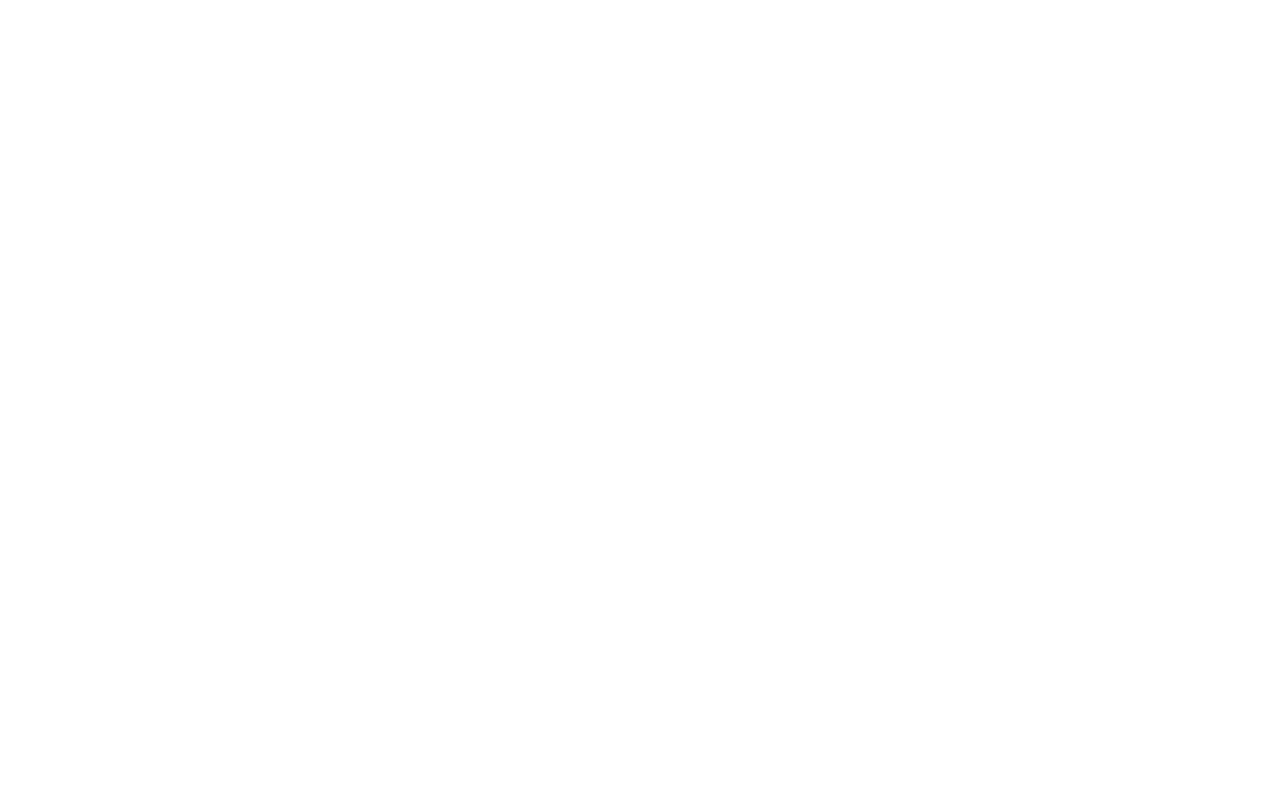
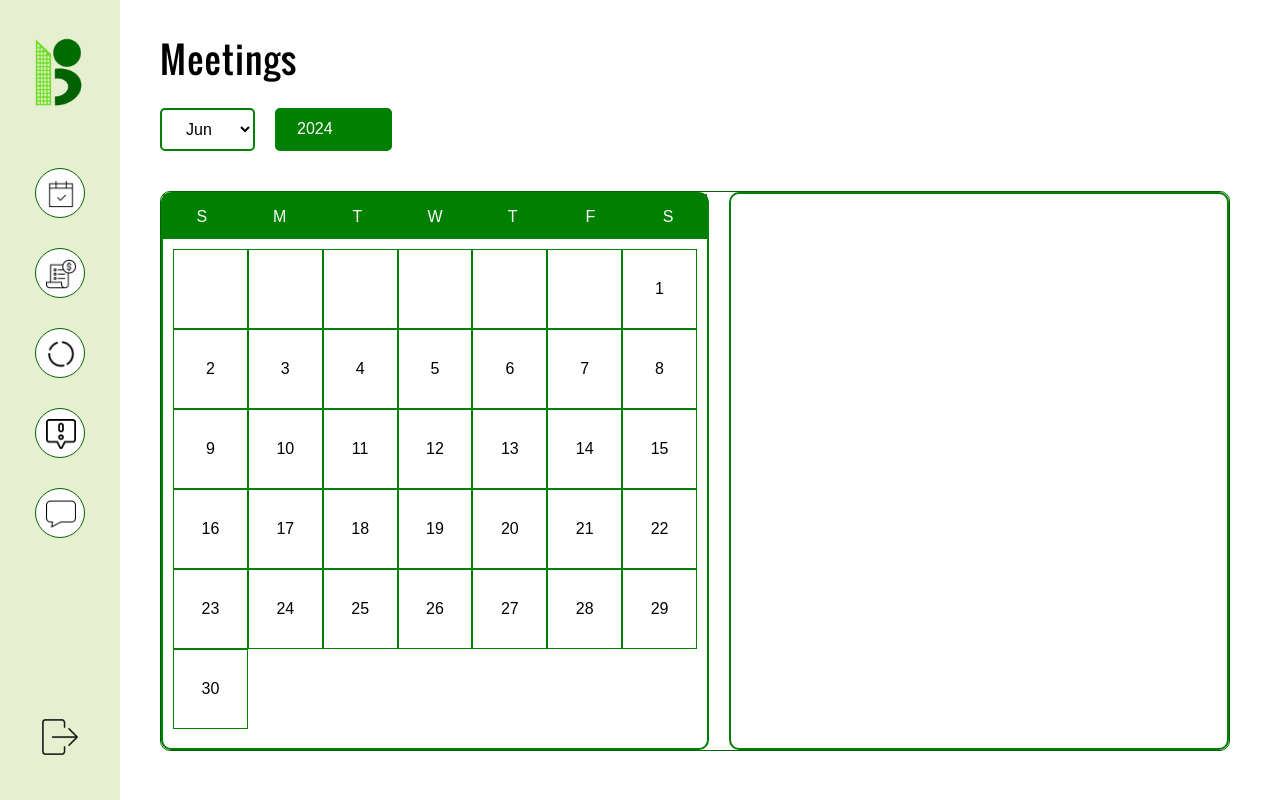
Before and after one commit to Just-Midhun/BuildFlow, a React (Create React App) app: page /meetings in a window 1280 px wide. Before the commit this address had no page. Built offline with nearby package versions, Linux system fonts and the light colour scheme.

Commit message:
created a connection to meetings and removed the previous meetings to merge the same with current meetings.js, also added new connections in app.js, kept as comments as of now

```diff
--- a/src/App.js
+++ b/src/App.js
@@ -8,6 +8,14 @@ import Tenant from './pages/tenant_login';
 import TenantSignUp from './pages/tenant_signup';
 import CurrentHappenings from './pages/current_happenings';
 import Bills from './pages/bills';
+import Meetings from './pages/meetings';
+/*
+import PaymentHistory from './pages/payment_history';
+import CameraStatus from './pages/camera_status';
+import LiftStatus from './pages/lift_status';
+import CurrentComplaints from './pages/current_complaints';
+import RoomDisplay from './pages/room_display';
+*/
 import './App.css';
 
 function App() {
@@ -21,6 +29,13 @@ function App() {
         <Route path="/tenant_signup" element={<TenantSignUp/>}/>
         <Route path="/current_happenings" element={<CurrentHappenings/>}/>
         <Route path="/bills" element={<Bills/>}/>
+        <Route path="/meetings" element={<Meetings/>}/>
+        {/*<Route path="/payment_history" element={<PaymentHistory/>}/>
+        <Route path="/camera_status" element={<CameraStatus/>}/>
+        <Route path="/lift_status" element={<LiftStatus/>}/>
+        <Route path="/current_complaints" element={<CurrentComplaints/>}/>
+        <Route path="/room_display" element={<RoomDisplay/>}/>
+        */}
       </Routes>
     </Router>
   );
--- a/src/components/Navbar.js
+++ b/src/components/Navbar.js
@@ -11,6 +11,9 @@ const Navbar = () => {
     navigate('/current_happenings');
   };
 
+  const handleMeetingsClick = () => {
+    navigate('/meetings');
+  }
   return (
     <div className="dashboard-navbar">
       <a data-tooltip="Dashboard">
@@ -22,8 +25,8 @@ const Navbar = () => {
         />
       </a>
       <div className="navbuttons">
-        <button className="navbutton" data-tooltip="Events">
-          <a href="meetings.html">
+        <button className="navbutton" data-tooltip="Events" onClick={handleMeetingsClick}>
+          <a >
             <img className="navbar-button-img" src="../../assets/images/tenant/events.png" alt="Events" />
           </a>
         </button>
--- a/src/components/home.css
+++ b/src/components/home.css
@@ -43,7 +43,7 @@ body {
 }
 
 /* Navbar Styling */
-.navbar {
+.navbar-home {
     background-color: var(--tertiary-color);
     color: black;
     position: absolute;
@@ -56,7 +56,7 @@ body {
     box-shadow: 0 2px 10px rgba(0, 0, 0, 0.1);
 }
 
-.navbar .container {
+.navbar-home .container {
     display: flex;
     justify-content: space-between;
     align-items: center;
@@ -65,17 +65,17 @@ body {
     margin: auto;
 }
 
-.navbar .logo {
+.navbar-home .logo {
     display: flex;
     justify-content: center;
 }
 
-.navbar .logo img {
+.navbar-home .logo img {
     height: 100px;
     width: auto;
 }
 
-.navbar .nav-links {
+.navbar-home .nav-links {
     display: flex;
     justify-content: space-around;
     align-items: center;
@@ -84,7 +84,7 @@ body {
     font-size: 30px;
 }
 
-.navbar .nav-links li a {
+.navbar-home .nav-links li a {
     text-decoration: none;
     color: black;
     padding: 0.5rem 1rem;
--- a/src/components/meetings.css
+++ b/src/components/meetings.css
@@ -5,9 +5,10 @@
 }
 @font-face {
     font-family: "oswald_regular";
-    src: url("../../assets/fonts/oswald/Oswald-Regular.ttf");
+    src: url("../../public/assets/fonts/oswald/Oswald-Regular.ttf");
 }
-body {
+
+.meetings-container{
     font-family: "oswald_regular";
     min-height: 100vh;
     margin: 0;
@@ -80,7 +81,7 @@ button img {
 .title {
     font-size: 36px;
     margin-bottom: 20px;
-    font-weight: lighter;
+    font-family: "oswald_regular";
     letter-spacing: 1px;
 }
 .navbutton:hover::after, .eventnavbutton:hover::after, .signout:hover::after {
@@ -147,7 +148,7 @@ button img {
 
 .calendar-body div {
     border: 1px solid green;
-    height: 100px;
+    height: 10vh;
     display: flex;
     justify-content: center;
     align-items: center;
--- a/src/pages/home.js
+++ b/src/pages/home.js
@@ -20,7 +20,7 @@ const Home = () => {
   return (
     <div>
       {/* Navbar */}
-      <nav className="navbar">
+      <nav className="navbar-home">
         <ul className="container nav-links">
           <li><a href="#home">Home</a></li>
           <li><a href="#about">About</a></li>
--- /dev/null
+++ b/src/pages/meetings.js
@@ -0,0 +1,89 @@
+import React, { useState, useEffect } from 'react';
+import Navbar from '../components/Navbar';
+import '../components/meetings.css';
+
+const Meetings = () => {
+    const [month, setMonth] = useState(new Date().getMonth());
+    const [year, setYear] = useState(new Date().getFullYear());
+    const [calendarDays, setCalendarDays] = useState([]);
+
+    const generateCalendar = (month, year) => {
+        const firstDay = new Date(year, month, 1).getDay();
+        const daysInMonth = new Date(year, month + 1, 0).getDate();
+
+        const calendarArray = [];
+        for (let i = 0; i < firstDay; i++) {
+            calendarArray.push('');
+        }
+        for (let day = 1; day <= daysInMonth; day++) {
+            calendarArray.push(day);
+        }
+        setCalendarDays(calendarArray);
+    };
+
+    useEffect(() => {
+        generateCalendar(month, year);
+    }, [month, year]);
+
+    return (
+        <div className="container">
+            <Navbar />
+            <div className="content">
+                <h1 className="title">Meetings</h1>
+                <div className="controls">
+                    <select
+                        id="month-select"
+                        className="month-button"
+                        value={month}
+                        onChange={(e) => setMonth(parseInt(e.target.value))}
+                    >
+                        <option value="0">Jan</option>
+                        <option value="1">Feb</option>
+                        <option value="2">Mar</option>
+                        <option value="3">Apr</option>
+                        <option value="4">May</option>
+                        <option value="5">Jun</option>
+                        <option value="6">Jul</option>
+                        <option value="7">Aug</option>
+                        <option value="8">Sep</option>
+                        <option value="9">Oct</option>
+                        <option value="10">Nov</option>
+                        <option value="11">Dec</option>
+                    </select>
+                    <input
+                        type="number"
+                        id="year-input"
+                        className="year-button"
+                        value={year}
+                        min="1900"
+                        max="2100"
+                        onChange={(e) => setYear(parseInt(e.target.value))}
+                    />
+                </div>
+                <div className="main-content">
+                    <div className="calendar">
+                        <div className="calendar-header">
+                            <div>S</div>
+                            <div>M</div>
+                            <div>T</div>
+                            <div>W</div>
+                            <div>T</div>
+                            <div>F</div>
+                            <div>S</div>
+                        </div>
+                        <div className="calendar-body" id="calendar-body">
+                            {calendarDays.map((day, index) => (
+                                <div key={index}>{day}</div>
+                            ))}
+                        </div>
+                    </div>
+                    <div className="schedule">
+                        {/* Schedule content can go here */}
+                    </div>
+                </div>
+            </div>
+        </div>
+    );
+};
+
+export default Meetings;
```
Also changed, not shown: src/components/meetings.js (deleted, +0 -35 lines), src/pages/meetings.html (deleted, +0 -62 lines).
